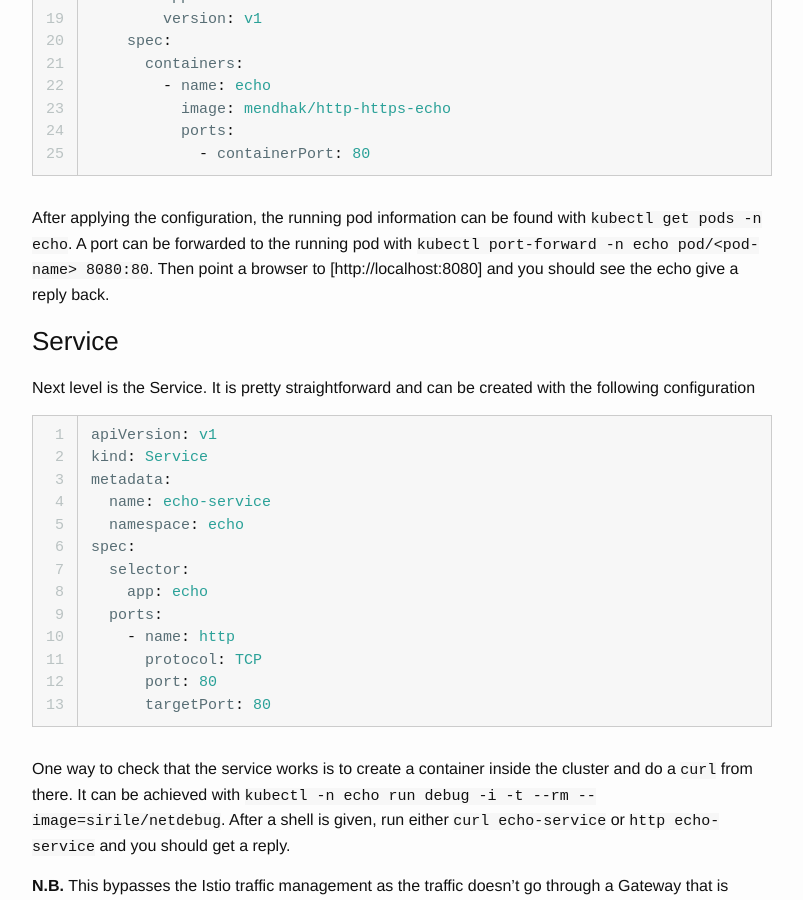
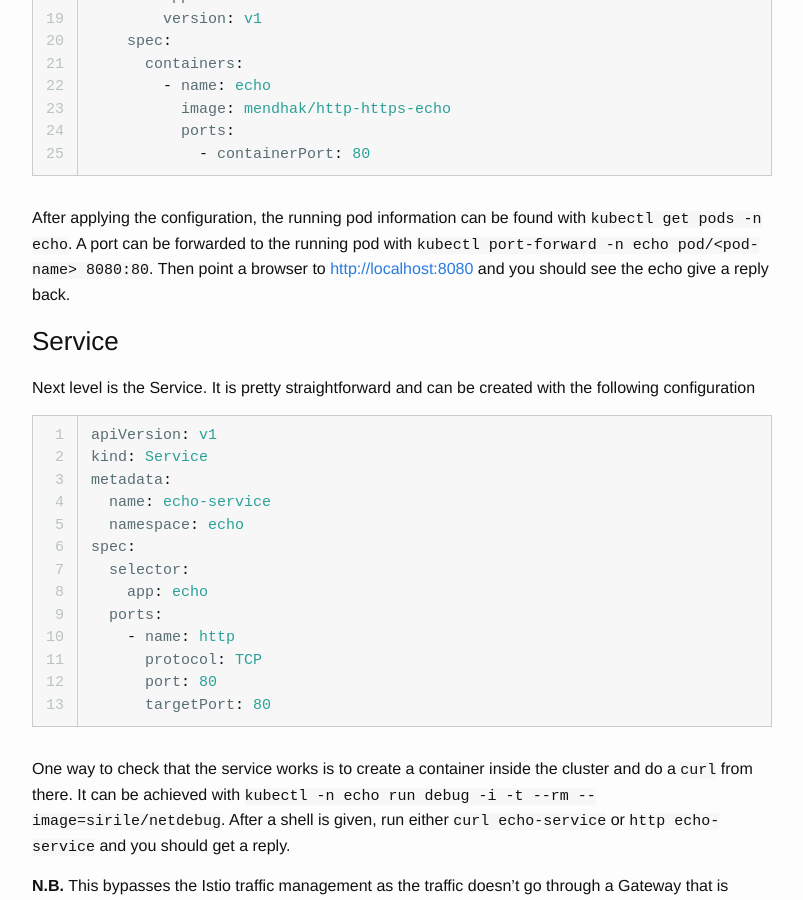
Before and after one commit to SirIle/sirile.github.io, a Jekyll site: the page built from _posts/2020-02-10-traffic-routing-from-inside-and-outside-of-cluster-with-docker-desktop-kubernetes-and-istio.markdown, in a window 1280 px wide and 900 px high, scrolled down 1955 px. Shown: the whole window, without its empty margins (238-1041 px from the left). Built offline with Jekyll 4.4.1, drawn with Linux system fonts in a browser that asks for light colours; nearby versions of some CDN libraries; part of the change alters nothing that is shown; some of the changed text lies outside the part shown.

Commit message:
Fixed some tags

````diff
--- a/_posts/2020-02-10-traffic-routing-from-inside-and-outside-of-cluster-with-docker-desktop-kubernetes-and-istio.markdown
+++ b/_posts/2020-02-10-traffic-routing-from-inside-and-outside-of-cluster-with-docker-desktop-kubernetes-and-istio.markdown
@@ -92,8 +92,8 @@ spec:
 
 After applying the configuration, the running pod information can be found with `kubectl get pods -n
 echo`. A port can be forwarded to the running pod with `kubectl port-forward -n echo pod/<pod-name>
-8080:80`. Then point a browser to [http://localhost:8080] and you should see the echo give a reply
-back.
+8080:80`. Then point a browser to [http://localhost:8080](http://localhost:8080) and you should see
+the echo give a reply back.
 
 ### Service
 
@@ -212,7 +212,7 @@ spec:
             - containerPort: 80
 ```
 
-### Destination
+### Destination v2
 
 Destination is updated to also include v2.
 
@@ -233,7 +233,7 @@ spec:
         version: v2
 ```
 
-### VirtualService
+### VirtualService v2
 
 VirtualService is updated to distribute load to both v1 and v2. This set-up will also distribute
 traffic correctly from inside of the service mesh by including it as a gateway. That means that
````
